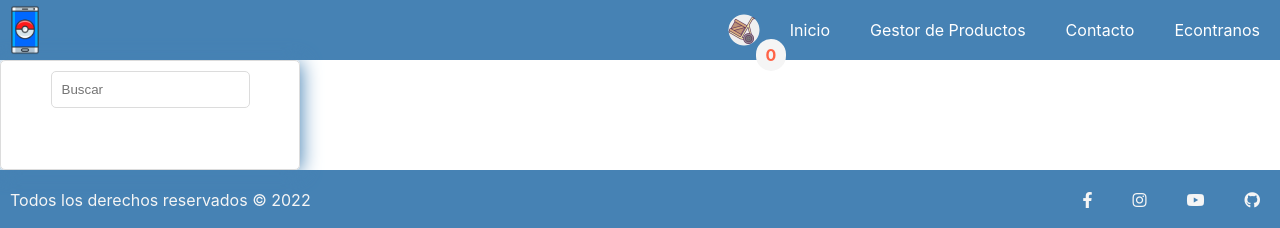
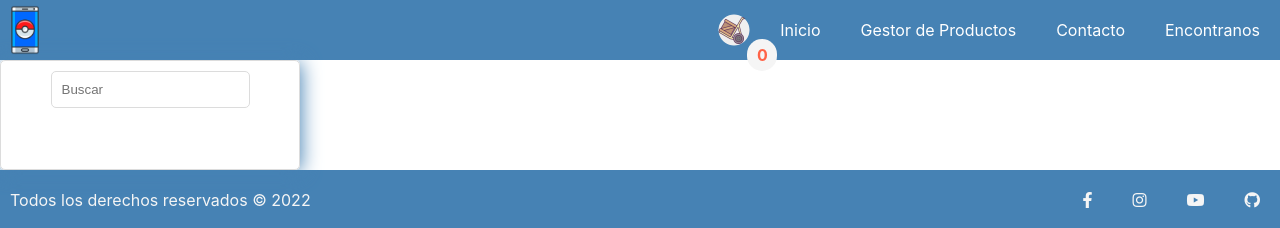
Before and after one commit to Albongle/Coder-Proyecto-BackEnd, a website with bundled scripts: page public/index.html in a window 1280 px wide. Shown: the top 228 px of the page. Built offline with nearby package versions, Linux system fonts and the light colour scheme; files whose address does not match are found by name.

Commit message:
vista dialog

```diff
--- a/public/index.html
+++ b/public/index.html
@@ -33,7 +33,7 @@
           </ul>
         </li>
         <li class="listas__link"><a href="#">Contacto</a></li>
-        <li class="listas__link"><a href="#">Econtranos</a></li>
+        <li class="listas__link"><a href="#">Encontranos</a></li>
       </ul>
 
       <img id="btn-abre-carrito" class="nav__shop" src="./assets/img/carrito_vacio.ico" alt="shop">
```
